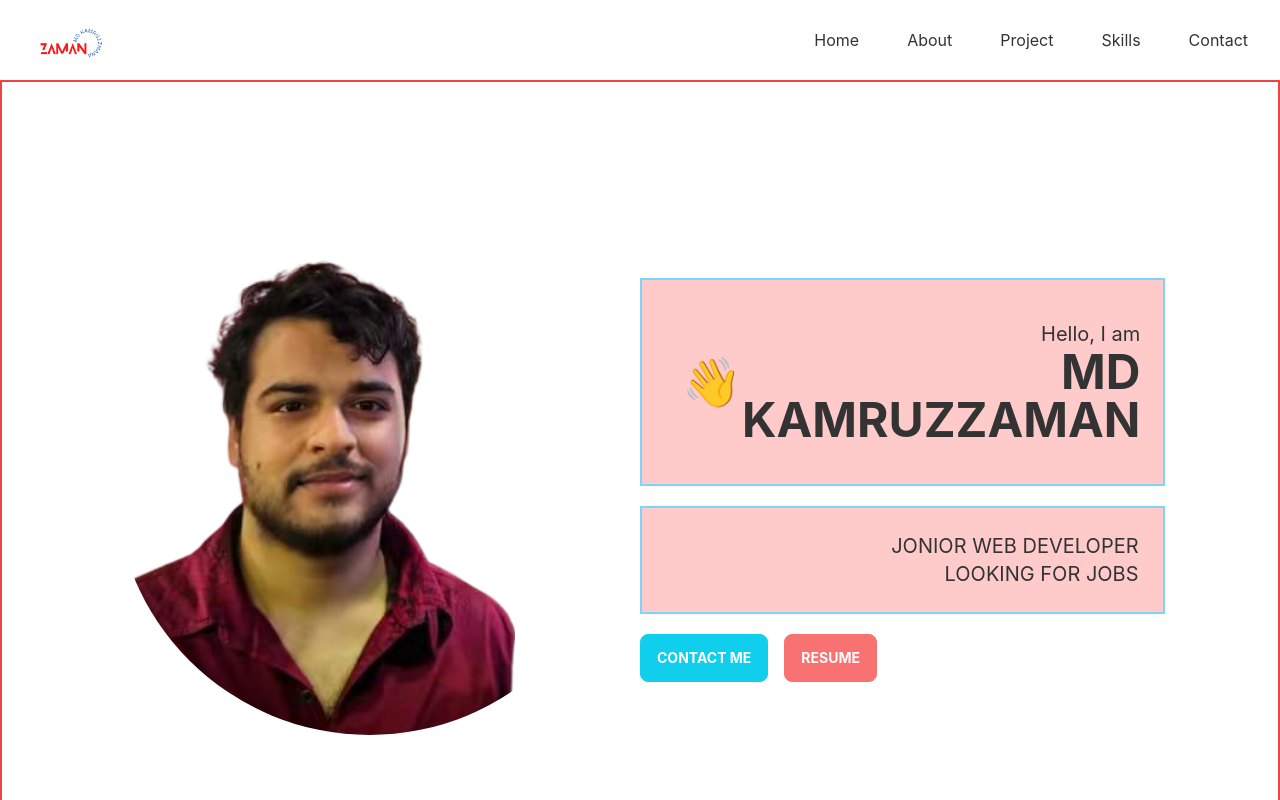
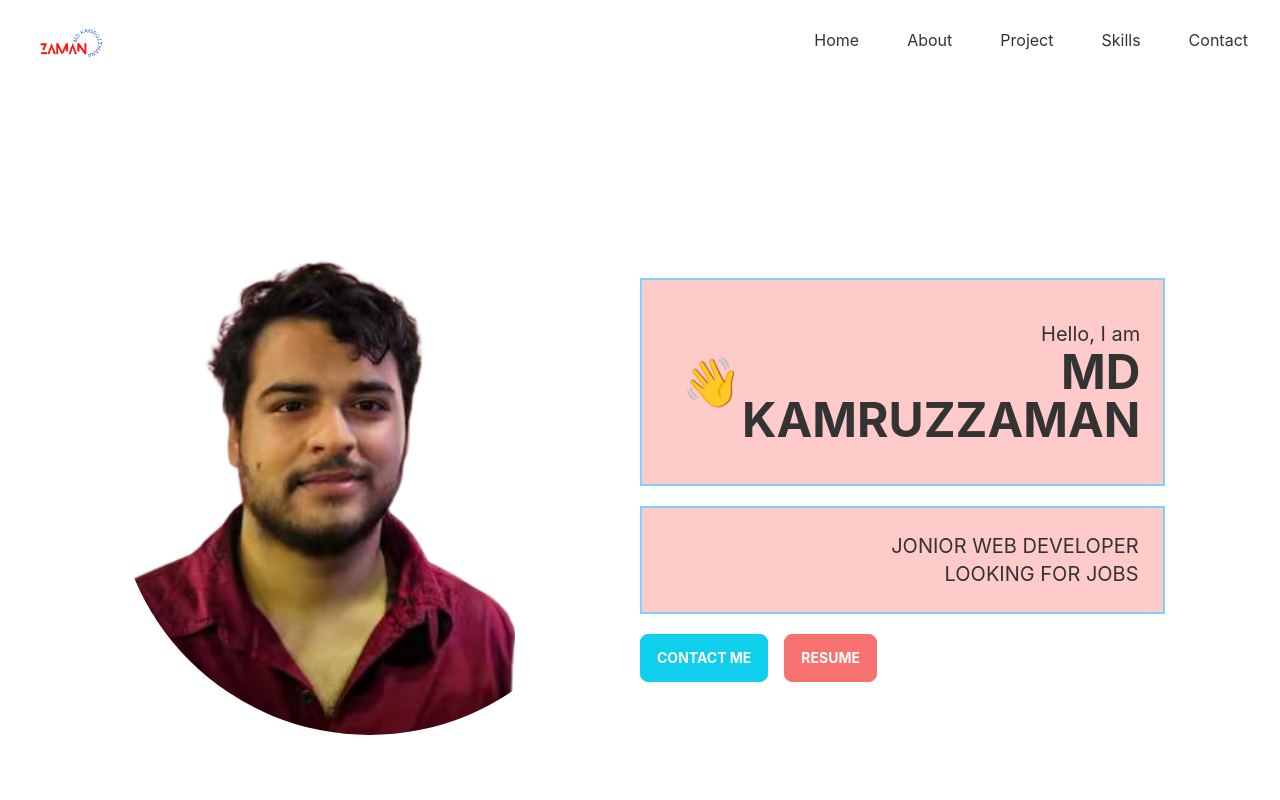
Before and after one commit to kamruzzaman-dev/portfolio, a React (Create React App) app: page / in a window 1280 px wide. Shown: the top 800 px of the page. Built offline with nearby package versions, Linux system fonts and the light colour scheme.

Commit message:
bannar page contact me button dynamic link added

```diff
--- a/src/Components/Bannar/Bannar.js
+++ b/src/Components/Bannar/Bannar.js
@@ -5,11 +5,13 @@ import jsImage from '../../assets/JS_image.png';
 import cssImage from '../../assets/css_image.png';
 import htmlImage from '../../assets/html _image.png';
 import tailwindImage from '../../assets/tailwind_image.png';
+import { Link } from 'react-router-dom';
 
 const Bannar = () => {
+
     return (
         <section className="">
-            <div className="hero min-h-screen bg-cover bg-no-repeat bg-center border-2 border-red-500" style={{}}>
+            <div className="hero min-h-screen bg-cover bg-no-repeat bg-center" style={{}}>
                 <div className="hero-content flex-col lg:flex-row-reverse">
                     <div className='w-full lg:w-1/2'>
                         <div className='flex items-center p-10 border-2 bg-red-200 border-sky-300'>
@@ -24,7 +26,7 @@ const Bannar = () => {
                             <h1 className='text-xl'>LOOKING FOR JOBS</h1>
                         </div>
                         <div className='mt-5'>
-                            <button className="btn btn-primary uppercase text-white font-bold">contact me</button>
+                            <Link to='/contact' className="btn btn-primary uppercase text-white font-bold">contact me</Link>
                             <button onClick={()=>{window.open("https://drive.google.com/file/d/1yhrsJpWfAiYCfTUExa0PBsTWI1kVD6QN/view?usp=sharing", "_blank")}} className="btn btn-error ml-4 uppercase text-white font-bold">resume</button>
                         </div>
                     </div>
```
